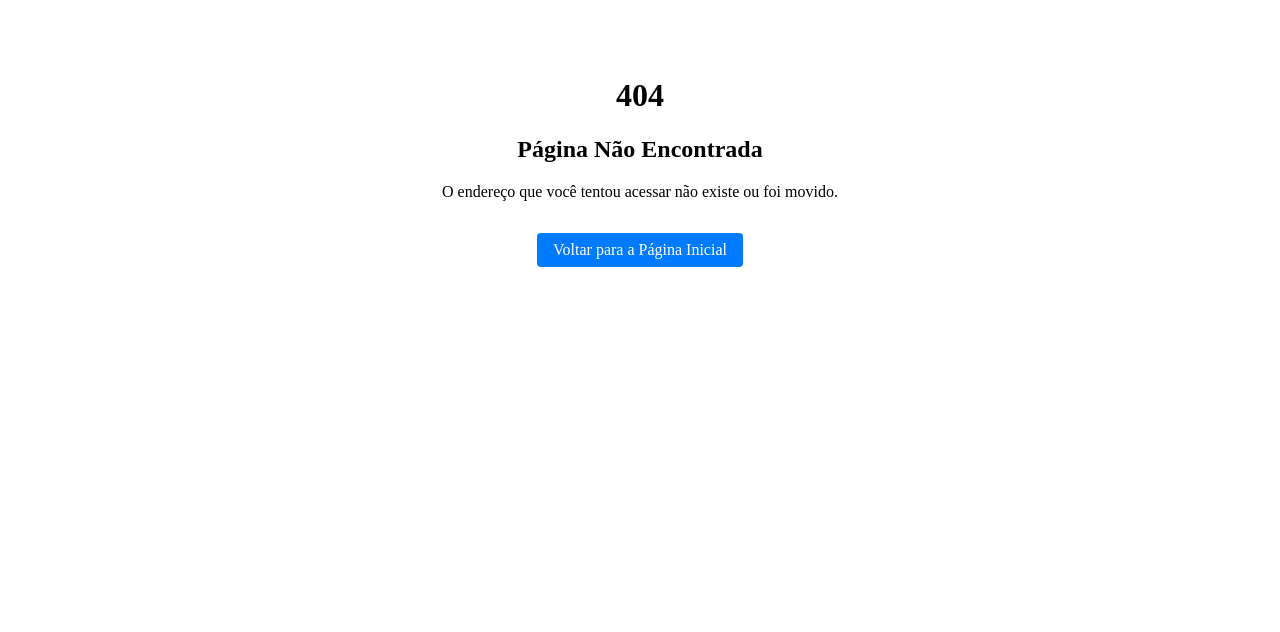
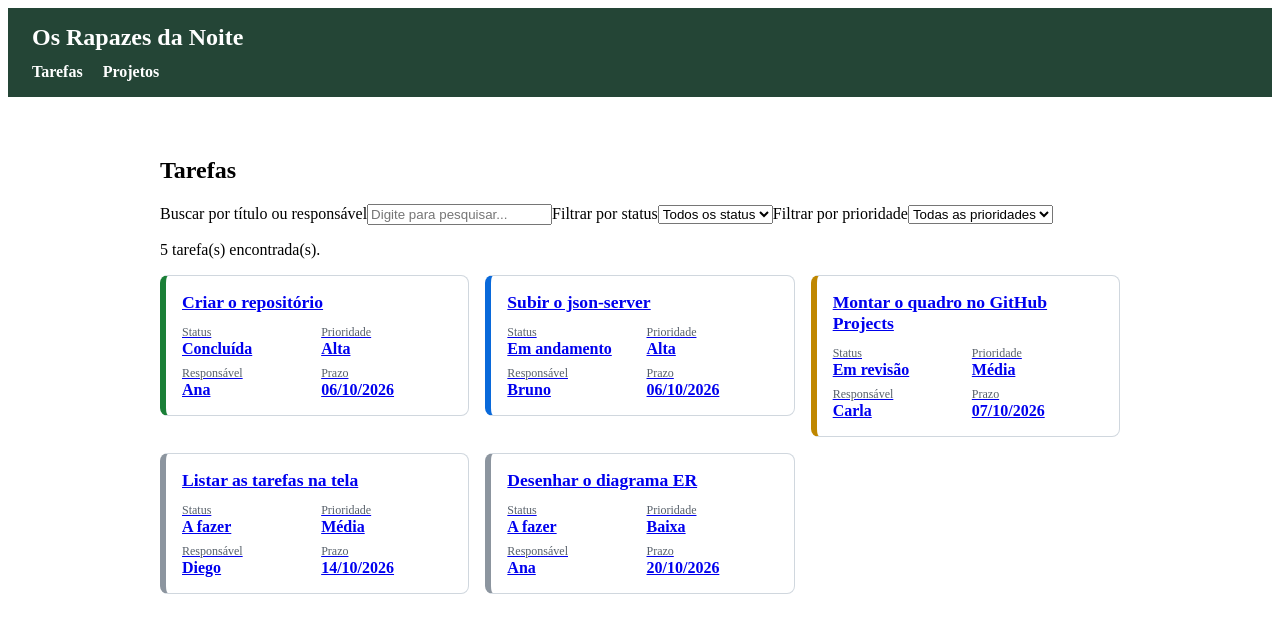
Before and after one commit to artmcabral/OsRapazesDaNoite_DesFrontEnd, an Angular app: page /tarefas in a window 1280 px wide. Before the commit this address had no page. Shown: the top 632 px of the page. Built offline with nearby package versions, Linux system fonts and the light colour scheme; data requests are answered from the project's data file.

Commit message:
feat: organiza navegação entre páginas

```diff
--- a/src/app/app.css
+++ b/src/app/app.css
@@ -0,0 +1,41 @@
+.cabecalho {
+  background: #244536;
+  color: white;
+  padding: 16px 24px;
+}
+
+.cabecalho h1 {
+  margin: 0 0 12px;
+  font-size: 24px;
+}
+
+.cabecalho nav {
+  display: flex;
+  gap: 20px;
+}
+
+.cabecalho a {
+  color: white;
+  text-decoration: none;
+  font-weight: 600;
+}
+
+.cabecalho a:hover {
+  text-decoration: underline;
+}
+
+main {
+  max-width: 1000px;
+  margin: 0 auto;
+  padding: 24px;
+}
+
+@media (max-width: 600px) {
+  .cabecalho {
+    padding: 16px;
+  }
+
+  main {
+    padding: 16px;
+  }
+}
--- a/src/app/app.html
+++ b/src/app/app.html
@@ -1 +1,11 @@
-<router-outlet />
+<header class="cabecalho">
+  <h1>Os Rapazes da Noite</h1>
+  <nav aria-label="Navegação principal">
+    <a routerLink="/tarefas">Tarefas</a>
+    <a routerLink="/projetos">Projetos</a>
+  </nav>
+</header>
+
+<main>
+  <router-outlet />
+</main>
--- a/src/app/app.ts
+++ b/src/app/app.ts
@@ -1,8 +1,8 @@
 import { Component, signal } from '@angular/core';
-import { RouterOutlet } from '@angular/router';
+import { RouterLink, RouterOutlet } from '@angular/router';
 
 @Component({
-  imports: [RouterOutlet],
+  imports: [RouterLink, RouterOutlet],
   selector: 'app-root',
   styleUrl: './app.css',
   templateUrl: './app.html',
```
Also changed, not shown: src/app/app.routes.ts (+30 -20 lines).
